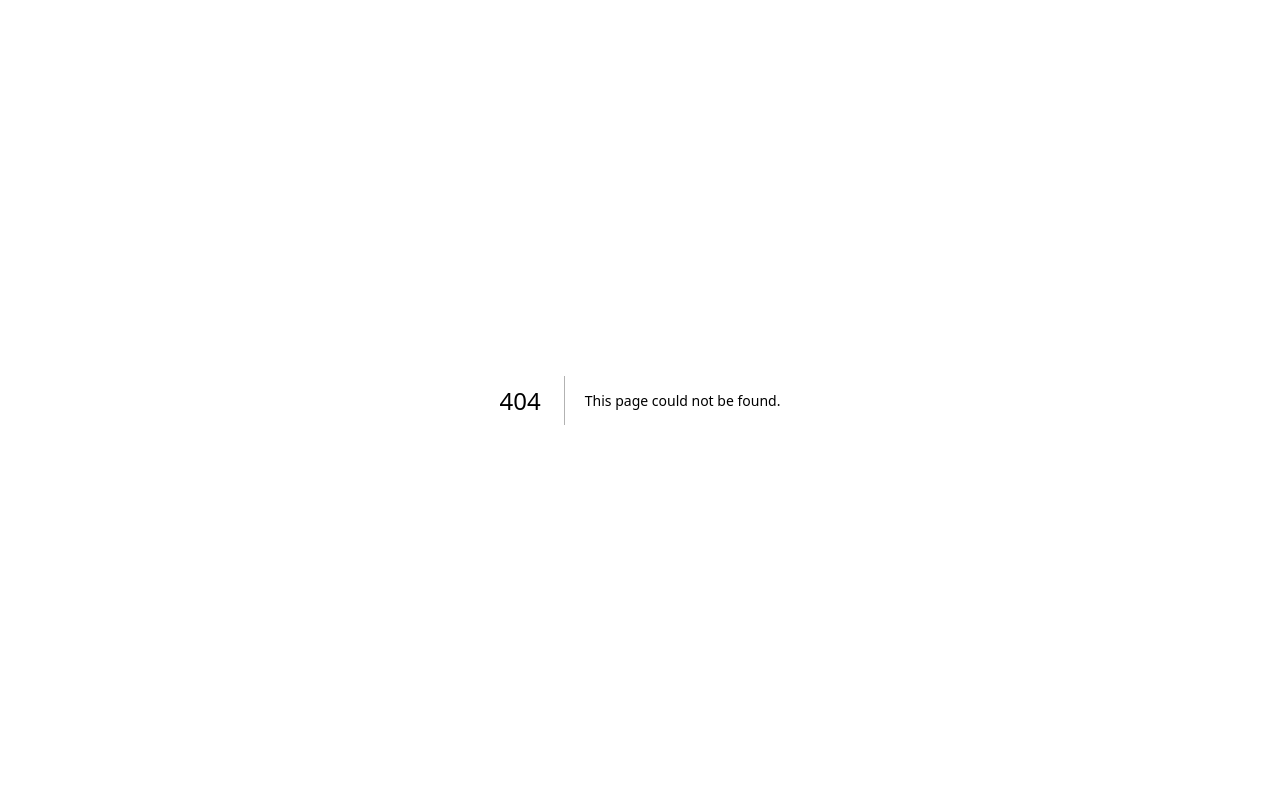
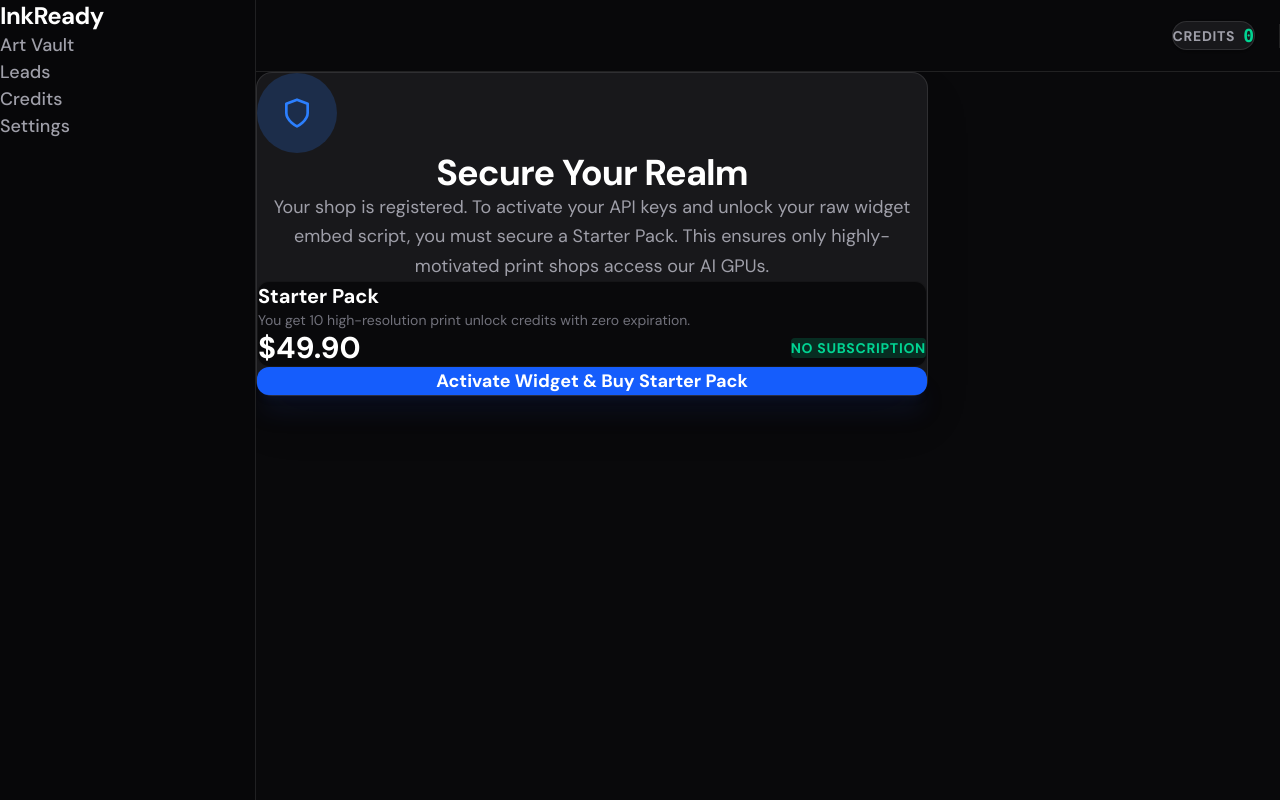
Before and after one commit to seanknightTYG/99inkready, a Next.js app: page /dashboard/onboarding in a window 1280 px wide. Before the commit this address had no page. Built offline with nearby package versions, Linux system fonts and the light colour scheme; no server answers.

Commit message:
feat: Add widget onboarding wall and auto-registration

```diff
--- a/src/app/dashboard/layout.tsx
+++ b/src/app/dashboard/layout.tsx
@@ -7,23 +7,44 @@ import { fetchWithAuth } from '@/lib/api';
 
 export default function DashboardLayout({ children }: { children: React.ReactNode }) {
   const pathname = usePathname();
-  const { getToken } = useAuth();
+  const { getToken, isLoaded, user } = useAuth();
   const [balance, setBalance] = useState<number>(0);
+  const [isReady, setIsReady] = useState<boolean>(false);
 
   useEffect(() => {
-    async function loadBalance() {
+    async function loadData() {
       try {
         const token = await getToken();
-        if (token) {
+        if (token && user) {
+          // Idempotent registration
+          await fetchWithAuth('/api/v1/tenants/register', token, {
+            method: 'POST',
+            body: JSON.stringify({
+              tenant_id: user.id,
+              name: '',
+              email: ''
+            })
+          });
+
+          // Check credits/purchases
           const res = await fetchWithAuth('/api/v1/credits', token);
           setBalance(res?.balance || 0);
+
+          if (res && res.has_purchased === false && !pathname.includes('/onboarding')) {
+            window.location.href = '/dashboard/onboarding';
+            return;
+          }
         }
       } catch (e) {
-         console.error('Failed to load balance', e);
+         console.error('Failed to load dashboard data', e);
+      } finally {
+        setIsReady(true);
       }
     }
-    loadBalance();
-  }, [getToken]);
+    if (isLoaded) loadData();
+  }, [getToken, user, isLoaded, pathname]);
+
+  if (!isReady) return <div className="min-h-screen bg-zinc-950 flex items-center justify-center text-white"><span className="loading loading-spinner loading-lg"></span></div>;
 
   const navs = [
     { label: 'Art Vault', path: '/dashboard' },
--- /dev/null
+++ b/src/app/dashboard/onboarding/page.tsx
@@ -0,0 +1,55 @@
+'use client';
+import { useAuth } from '@clerk/nextjs';
+import { fetchWithAuth } from '@/lib/api';
+import { useState } from 'react';
+
+export default function OnboardingPage() {
+  const { getToken } = useAuth();
+  const [loading, setLoading] = useState(false);
+
+  const handleActivate = async () => {
+    setLoading(true);
+    try {
+      const token = await getToken();
+      const { checkout_url } = await fetchWithAuth('/api/v1/credits/purchase', token, {
+        method: 'POST',
+        body: JSON.stringify({ pack_tier: 'starter' })
+      });
+      if (checkout_url) window.location.href = checkout_url;
+    } catch (e) {
+      alert((e as Error).message);
+      setLoading(false);
+    }
+  };
+
+  return (
+    <div className="max-w-2xl mx-auto mt-24 text-center">
+      <div className="bg-zinc-900 border border-white/10 p-12 rounded-2xl shadow-2xl">
+        <div className="w-20 h-20 bg-blue-500/20 text-blue-500 rounded-full flex items-center justify-center mx-auto mb-8">
+          <svg xmlns="http://www.w3.org/2000/svg" width="32" height="32" viewBox="0 0 24 24" fill="none" stroke="currentColor" strokeWidth="2" strokeLinecap="round" strokeLinejoin="round"><path d="M12 22s8-4 8-10V5l-8-3-8 3v7c0 6 8 10 8 10z"/></svg>
+        </div>
+        <h1 className="text-4xl font-black mb-4 tracking-tight">Secure Your Realm</h1>
+        <p className="text-zinc-400 text-lg mb-10 leading-relaxed">
+          Your shop is registered. To activate your API keys and unlock your raw widget embed script, you must secure a Starter Pack. This ensures only highly-motivated print shops access our AI GPUs.
+        </p>
+
+        <div className="bg-zinc-950 border border-white/5 p-6 rounded-xl mb-10 text-left">
+          <h3 className="font-bold text-white mb-2 text-xl">Starter Pack</h3>
+          <p className="text-zinc-500 text-sm mb-4">You get 10 high-resolution print unlock credits with zero expiration.</p>
+          <div className="flex justify-between items-center">
+            <span className="text-3xl font-black text-white">$49.90</span>
+            <span className="bg-emerald-500/20 text-emerald-400 font-bold px-3 py-1 rounded text-sm uppercase tracking-wider">No Subscription</span>
+          </div>
+        </div>
+
+        <button
+          onClick={handleActivate}
+          disabled={loading}
+          className="w-full bg-blue-600 hover:bg-blue-500 disabled:bg-blue-900 text-white font-bold py-4 rounded-xl text-lg shadow-xl shadow-blue-900/20 transition-all transform active:scale-95"
+        >
+          {loading ? 'Securing Gateway...' : 'Activate Widget & Buy Starter Pack'}
+        </button>
+      </div>
+    </div>
+  );
+}
```
